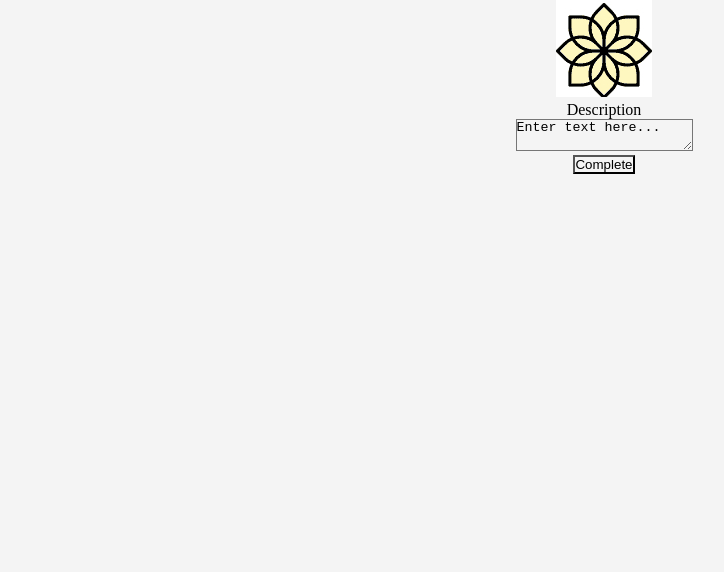
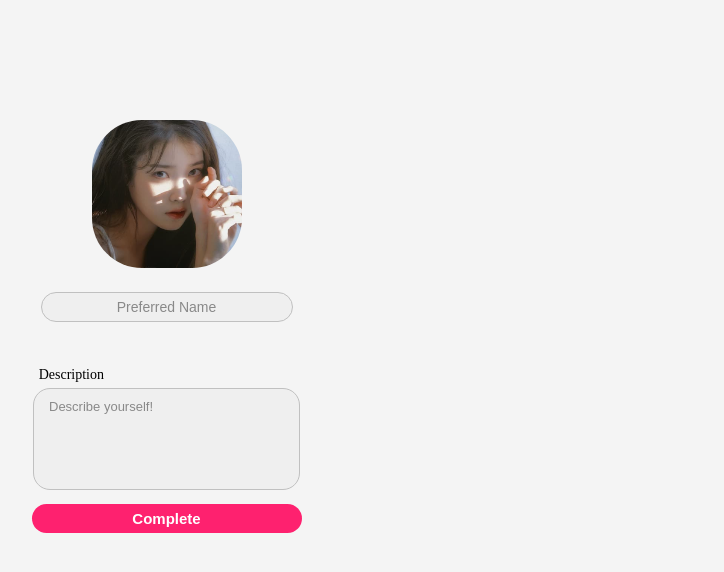
Before and after one commit to yiwoduf/HackKU-2022-4KJH, an Electron app: page renderer/register.html in a window 1280 px wide. Shown: the whole page, without its empty margins (36-760 px from the left). Drawn offline with Linux system fonts and the light colour scheme; no server answers.

Commit message:
Register Profile Style Applied
CSS applied for:
- Profile image
- name box
- description box
- complete button

```diff
--- a/renderer/main.css
+++ b/renderer/main.css
@@ -68,6 +68,22 @@
     border-bottom-left-radius: 17px;
 }
 
+.completeButton {
+    margin-top: 10px;
+    background-color: #fe216f;
+    color: #FFFFFF;
+    text-align: center;
+    display: inline-block;
+    font: bold 15px Arial;
+    text-decoration: none;
+    padding: 6px 0px 6px 0px;
+    width: 270px;
+    border-top-left-radius: 17px;
+    border-bottom-right-radius: 17px;
+    border-top-right-radius: 17px;
+    border-bottom-left-radius: 17px;
+}
+
 .container {
     width: 100%;
     text-align: center;
@@ -96,8 +112,10 @@
 .dropDown {
     position: relative;
     margin-top: 70px;
+    padding-left: 15px;
     width: 300px;
     height: 30px;
+    font: bold 13px Arial;
     border: 1px solid #c0c0c0;
     border-color: #c0c0c0 #c0c0c0 #c0c0c0 #c0c0c0;
     border-top-left-radius: 17px;
@@ -107,3 +125,50 @@
     background-color: #e2e2e2;
     color: #898989;
 }
+
+.profileImage {
+    margin-top: 120px;
+    width: 150px;
+
+    border-top-left-radius: 50px;
+    border-bottom-right-radius: 50px;
+    border-top-right-radius: 50px;
+    border-bottom-left-radius: 50px;
+}
+
+.preferredName {
+    margin-top: 20px;
+    margin-bottom: 20px;
+    width: 250px;
+    height: 20px;
+    resize: none;
+    font: 13px Arial;
+    border-color: #c0c0c0 #c0c0c0 #c0c0c0 #c0c0c0;
+    border-top-left-radius: 15px;
+    border-bottom-right-radius: 15px;
+    border-top-right-radius: 15px;
+    border-bottom-left-radius: 15px;
+    border: 1px solid #c0c0c0;
+    padding-top: 4px;
+    padding-bottom: 4px;
+    background-color: #efefef;
+    color: #898989;
+}
+
+.descriptionBox {
+    margin-top: 5px;
+    width: 250px;
+    height: 90px;
+    resize: none;
+    font: 13px Arial;
+    border-color: #c0c0c0 #c0c0c0 #c0c0c0 #c0c0c0;
+    border-top-left-radius: 17px;
+    border-bottom-right-radius: 17px;
+    border-top-right-radius: 17px;
+    border-bottom-left-radius: 17px;
+    border: 1px solid #c0c0c0;
+    padding-left: 15px;
+    padding-top: 10px;
+    background-color: #efefef;
+    color: #898989;
+}
--- a/renderer/register.html
+++ b/renderer/register.html
@@ -10,22 +10,27 @@
   </head>
   <body>
     <main>
+      <div class="loginPage">
         <div class="container">
-            <div class="">
-                <img src="image/logo.jpg" id="logo-image">
+            <div class="profileImageContainer">
+                <img class="profileImage" src="image/logo.png" id="logo-image">
+            </div>
+            <div>
+              <input class="preferredName" type="text" value="Preferred Name" style="text-align: center; font-size: 14px; font: Arial bold;">
             </div>
             <div class="">
                 <div>
-                    <p>Description</p>
+                    <p style="margin-top: 25px; font: bold Arial; font-size: 14px; padding-right: 47%;">Description</p>
                 </div>
                 <div>
-                    <textarea id="description-textarea" form="usrform">Enter text here...</textarea>
+                    <textarea class ="descriptionBox" id="description-textarea" form="usrform">Describe yourself!</textarea>
                 </div>
             </div>
             <div>
-                <button type="button" id="complete-btn">Complete</button>
+                <a class="completeButton" id="complete-btn">Complete</a>
             </div>
         </div>
+      </div>
 
     </main>
     <script>
```
Also changed, not shown: renderer/image/logo.PNG (added), renderer/image/logo.jpg (deleted).
